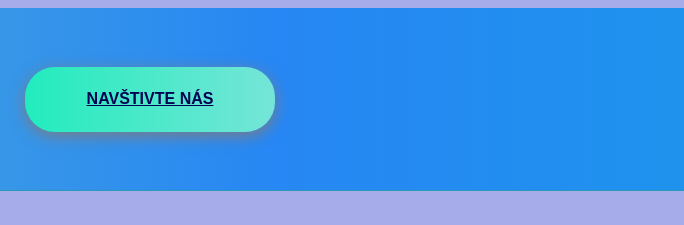
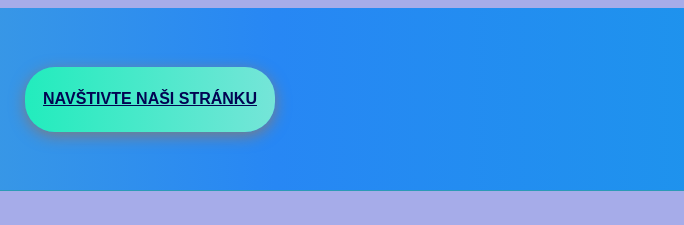
Before and after one commit to myskalola/kocour, a plain HTML site: page index.html in a window 1280 px wide. Shown: the top 225 px of the page, 596-1280 px from the left. Drawn offline with Linux system fonts and the light colour scheme.

Commit message:
Update index.html

```diff
--- a/index.html
+++ b/index.html
@@ -17,7 +17,7 @@
       <a
         href="https://www.myskalola.cz/"
         class="btn btn-moving-gradient btn-moving-gradient--blue"
-        >Navštivte nás</a
+        >Navštivte naši stránku</a
       >
     </header>
     <h2 style="font-size: 45px; text-align: center">
```
